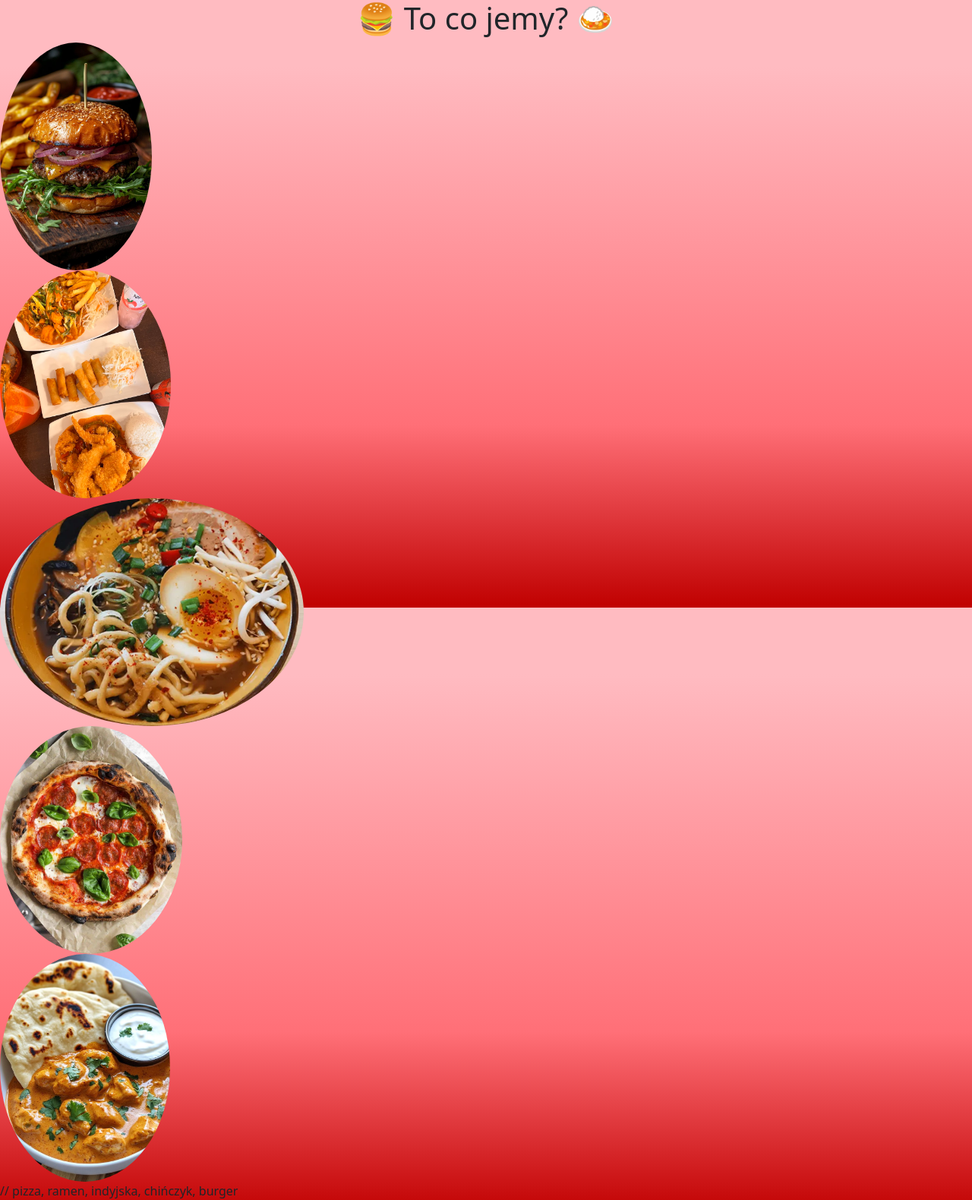
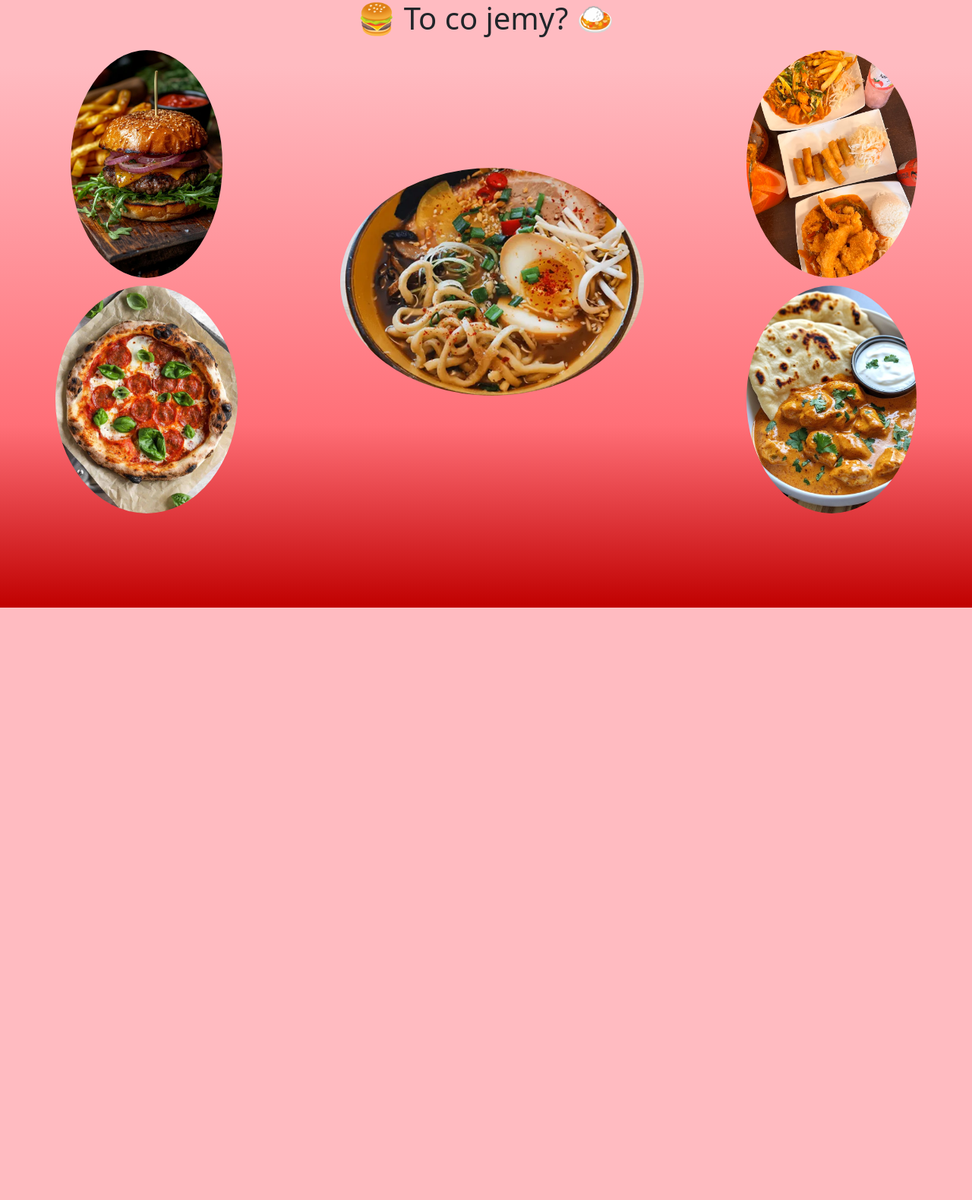
Before and after one commit to Harukume/Valentine_Project_2025, a Flask app: page /food in a window 1280 px wide. Shown: the whole page at 76% size. After the commit the page ends 800 px from the top, so only its background shows below. Run offline with Flask 3, Linux system fonts and the light colour scheme; some libraries are stand-ins or nearby versions.

Commit message:
Update: changed layout of items on food page

```diff
--- a/static/css/design.css
+++ b/static/css/design.css
@@ -44,6 +44,20 @@ img {
 
 .food-display{
     display: grid;
+    grid-template-columns: auto auto auto;
+    gap: 10px;
+    padding: 10px;
+}
+.food-display div{
+  align-self: center;
+  justify-self: center;
+  }
+#food3{
+  grid-column-start: 2;
+  grid-column-end: 2;
+  grid-row-start: 1;
+  grid-row-end: 3;
+
 }
 .food-display img{
     height: 300px;
--- a/templates/food.html
+++ b/templates/food.html
@@ -22,7 +22,6 @@
     </div>
 
 </div>
-// pizza, ramen, indyjska, chińczyk, burger
 {% endblock %}
 
 nie działa
```
